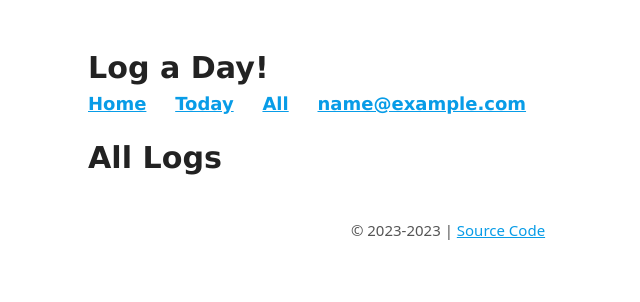
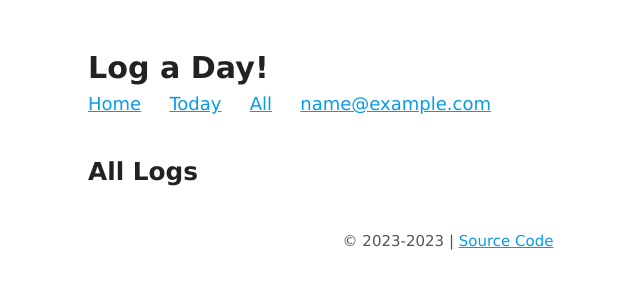
Before and after one commit to sglmr/logaday, a Django app: page /log/list/ in a window 1280 px wide. Shown: the top 302 px of the page, without its empty margins (192-832 px from the left). Run offline with Django 4.2, Linux system fonts and the light colour scheme; the visitor is signed in with stand-in values (Sample User, id 1); data that the repository does not hold is empty; parts of the project's set-up code (start-up, migrations or seed data) failed here and were passed over.

Commit message:
css and template updates

```diff
--- a/static/css/basic.css
+++ b/static/css/basic.css
@@ -8,9 +8,9 @@
 
 @media (prefers-color-scheme: dark) {
     :root {
-        --background-color: #01242e;
-        --heading-color: #cfcfcf;
-        --text-color: #ddd;
+        --background-color: #00363d;
+        --heading-color: #ddd;
+        --text-color: #ccc;
         --accent-color: #4fb0e1;
     }
 }
@@ -19,7 +19,7 @@
     margin: 0 auto;
     max-width: 720px;
     max-width: var(--width);
-    font-family: system-ui;
+    font-family: Verdana, sans-serif;
     line-height: 1.5;
     padding: 2.5em;
     background-color: var(--background-color);
@@ -40,7 +40,7 @@
 }
 
 header {
-    margin-block-end: 1em;
+    margin-block-end: 2em;
 }
 
 h1,
@@ -50,7 +50,6 @@
 h5,
 h6,
 strong {
-    font-family: Verdana, sans-serif;
     color: var(--heading-color);
 }
 
@@ -73,7 +72,7 @@
 
 strong+strong,
 a+a {
-    padding-left: 1.25em;
+    margin-left: 1.25em;
 }
 
 a {
--- a/templates/base.html
+++ b/templates/base.html
@@ -21,26 +21,23 @@
   <header>
     <h1>Log a Day!</h1>
     {% block nav %}
-    <strong>
+
     <a href="{% url 'pages:home' %}">Home</a>
-    </strong>
+
     {% if user.is_authenticated %}
-    <strong>
+
     <a href="{% url 'log:update_today' %}">Today</a>
-    </strong>
-    <strong>
+
     <a href="{% url 'log:list' %}">All</a>
-    </strong>
-    <strong>
+
     <a href="{% url 'pages:profile' %}">{{ user.email }}</a>
-    </strong>
+
     {% else %}
-    <strong>
+
     <a href="{% url 'account_login' %}">Log in</a>
-    </strong>
-    <strong>
+
     <a href="{% url 'account_signup' %}">Sign up</a>
-    </strong>
+
     {% endif %}
     {% endblock nav %}
   </header>
--- a/templates/logapp/log_list.html
+++ b/templates/logapp/log_list.html
@@ -3,17 +3,20 @@
 {% block title %}All Logs{% endblock %}
 
 {% block content %}
-<h1>All Logs</h1>
+<h2>All Logs</h2>
 
 {% for object in objects %}
-<strong>{{ object.title }}</strong>
-<br>
-{{ object.date }}
+<small>
+    {{ object.date_y_m_d }}
+</small>
+<span style="margin-left:1em;">{{ object.title }}</span>
+
 <blockquote>
     {% for line in object.content_lines %}
     {{ line }}<br>
     {% endfor %}
 </blockquote>
+<br>
 {% endfor %}
 
 {% endblock content %}
--- a/templates/logapp/log_update.html
+++ b/templates/logapp/log_update.html
@@ -3,7 +3,7 @@
 {% block title %}Update Log{% endblock %}
 
 {% block content %}
-<h1>Update Log</h1>
+<h2>Update Log</h2>
 
 {% include 'logapp/log_update_form.html' with log=log %}
 
--- a/templates/logapp/log_update_form.html
+++ b/templates/logapp/log_update_form.html
@@ -6,8 +6,8 @@
     </p>
     <p>
         <label for="id_title">Summary:</label>
-        <textarea type="text" name="title" style="height:2.25em;width: calc(75%);" id="id_title" required
-            hx-trigger="keyup changed delay:1.5s" hx-post="{% url 'log:update_form' %}"
+        <textarea type="text" name="title" maxlength="255" style="height:2.25em;width: calc(75%);" id="id_title"
+            required hx-trigger="keyup changed delay:1.5s" hx-post="{% url 'log:update_form' %}"
             hx-include="[name='content'], [name='title'], [name='date']">{{ log.title }}</textarea>
     </p>
     <p>
--- a/templates/pages/profile.html
+++ b/templates/pages/profile.html
@@ -3,7 +3,7 @@
 {% block title %}Profile{% endblock %}
 
 {% block content %}
-<h1>Profile</h1>
+<h2>Profile</h2>
 <ul>
     <li><a href="{% url 'account_change_password' %}">Change password</a></li>
     <li><a href="{% url 'account_logout' %}">Sign out</a></li>
```
Lines whose indentation alone changed are shown as unchanged.
